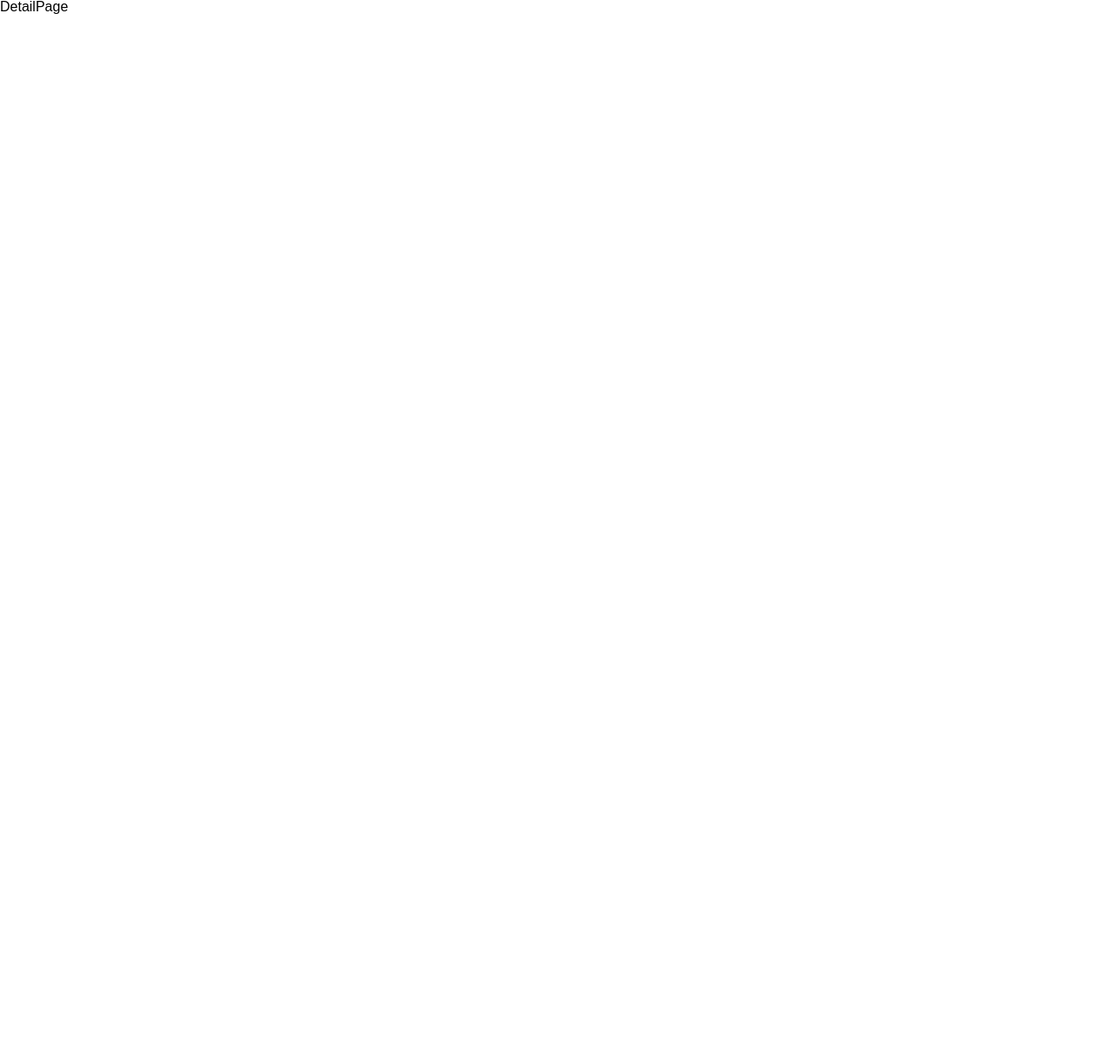
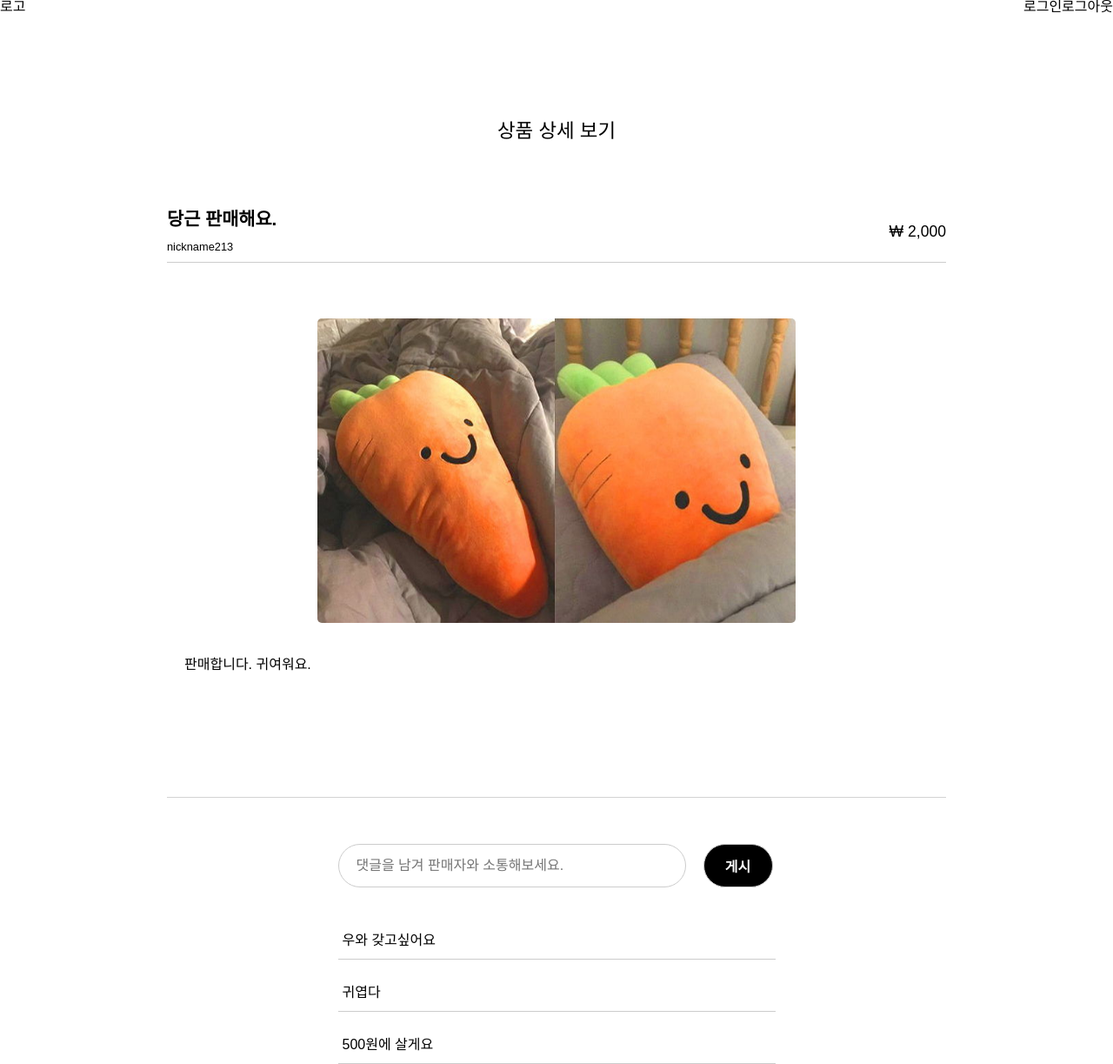
Before and after one commit to soolovepat/second-hand-frontend, a React (Create React App) app: page /detail in a window 1280 px wide. Shown: the whole page at 87% size. Before the commit the page ends 800 px from the top, so only its background shows below. Built offline with nearby package versions, Linux system fonts and the light colour scheme; the HTML template or start-up script is replaced by a standard one.

Commit message:
feat: detail page 레이아웃, example data 연결

```diff
--- a/src/common/Button.js
+++ b/src/common/Button.js
@@ -1,8 +1,8 @@
 import { css, styled } from "styled-components";
 
-const Button = ({ children, size, icon, theme, onClick }) => {
+const Button = ({ children, size, color, icon, onClick }) => {
   return (
-    <ButtonStyle size={size} icon={icon} theme={theme} onClick={onClick}>
+    <ButtonStyle size={size} icon={icon} color={color} onClick={onClick}>
       {children}
     </ButtonStyle>
   );
@@ -24,15 +24,26 @@ const ButtonStyle = styled.button`
     switch (props.size) {
       case "lg":
         return css`
-          background-color: white;
+          ${(props) =>
+            props.color &&
+            css`
+              background-color: ${(props) => props.color};
+              color: white;
+            `}
           height: 50px;
-          width: 200px;
+          width: 130px;
           font-weight: 600;
         `;
       case "md":
         return css`
-          height: 45px;
-          width: 130px;
+          ${(props) =>
+            props.color &&
+            css`
+              background-color: ${(props) => props.color};
+              color: white;
+            `}
+          height: 50px;
+          width: 80px;
         `;
       case "sm":
         return css`
--- a/src/common/Input.js
+++ b/src/common/Input.js
@@ -24,4 +24,5 @@ const StyledInput = styled.input`
   height: ${(props) => `${props.h}`};
   height: 50px;
   font-size: 1.2rem;
+  padding: 20px;
 `;
--- a/src/components/auth/AuthForm.js
+++ b/src/components/auth/AuthForm.js
@@ -61,9 +61,14 @@ const AuthForm = ({
         </>
       )}
       {!openSelect && (
-        <Button size="lg" onClick={rest.onSubmit}>
+        <Button size="lg" color={"black"} onClick={rest.onSubmit}>
           {type === "register" ? "회원가입" : "로그인"}
         </Button>
+      )}
+      {type === "login" && (
+        <p className="go-to-register" onClick={rest.goToRegister}>
+          {"회원가입 >"}
+        </p>
       )}
     </AuthFormBlock>
   );
@@ -77,6 +82,7 @@ const AuthFormBlock = styled.div`
   align-items: center;
   padding: 50px 20px;
   height: 100%;
+  position: relative;
   .title {
     font-size: 1.5rem;
     margin-bottom: 35px;
@@ -99,4 +105,12 @@ const AuthFormBlock = styled.div`
       height: 400px;
       margin-top: 100px;
     `}
+
+  .go-to-register {
+    position: absolute;
+    bottom: -18%;
+    right: 8%;
+    color: #565656;
+    cursor: pointer;
+  }
 `;
--- /dev/null
+++ b/src/components/comments/CommentInput.js
@@ -0,0 +1,32 @@
+import styled from "styled-components";
+import Input from "../../common/Input";
+import Button from "../../common/Button";
+
+const CommentInput = () => {
+  return (
+    <CommentInputBlock>
+      <Input w={"400px"} ph={"댓글을 남겨 판매자와 소통해보세요."} />
+      <Button size="md" color={"black"}>
+        게시
+      </Button>
+    </CommentInputBlock>
+  );
+};
+
+export default CommentInput;
+
+const CommentInputBlock = styled.div`
+  display: flex;
+  align-items: center;
+  margin: 50px 0px;
+
+  input {
+    font-size: 1rem;
+  }
+
+  button {
+    margin-left: 20px;
+    font-size: 1rem;
+    font-weight: bold;
+  }
+`;
--- /dev/null
+++ b/src/components/comments/Comments.js
@@ -0,0 +1,23 @@
+import styled from "styled-components";
+
+const comments = ({ comments }) => {
+  return (
+    <CommentsBlock>
+      {comments?.map((comment) => (
+        <li key={comment.postId}>{comment.content}</li>
+      ))}
+    </CommentsBlock>
+  );
+};
+
+export default comments;
+
+const CommentsBlock = styled.div`
+  li {
+    height: 30px;
+    list-style: none;
+    border-bottom: 0.7px solid #ccc;
+    margin-top: 30px;
+    padding-left: 5px;
+  }
+`;
--- /dev/null
+++ b/src/components/details/Details.js
@@ -0,0 +1,78 @@
+import styled from "styled-components";
+import carrot from "../../assets/carrot.jpeg";
+
+const Details = ({ example, exampleNickname }) => {
+  return (
+    <>
+      <DetailHeaderBlock className="detailHeader">
+        <div className="detail-title">상품 상세 보기</div>
+        <div className="header-detail">
+          <div>
+            <p className="title">{example.title}</p>
+            <p className="nickname">{exampleNickname}</p>
+          </div>
+          <div>
+            <p className="price">₩ {example.price.toLocaleString()}</p>
+          </div>
+        </div>
+      </DetailHeaderBlock>
+      <DetailDescBlock>
+        <img src={carrot} alt="product" />
+        <div className="content">{example.content}</div>
+      </DetailDescBlock>
+    </>
+  );
+};
+
+export default Details;
+
+const DetailHeaderBlock = styled.div`
+  display: flex;
+  flex-direction: column;
+  justify-content: center;
+  align-items: center;
+  width: 100%;
+  height: 350px;
+  padding-top: 60px;
+
+  .detail-title {
+    font-size: 1.4rem;
+  }
+
+  .header-detail {
+    width: 70%;
+    margin-top: 80px;
+    display: flex;
+    justify-content: space-between;
+    align-items: center;
+    border-bottom: 1px solid #ccc;
+    padding-bottom: 10px;
+
+    .title {
+      font-size: 1.3rem;
+      font-weight: bold;
+    }
+    .nickname {
+      margin-top: 15px;
+      font-size: 0.8rem;
+    }
+    .price {
+      font-size: 1.1rem;
+    }
+  }
+`;
+
+const DetailDescBlock = styled.div`
+  width: 70%;
+  display: flex;
+  flex-direction: column;
+  align-items: center;
+  border-bottom: 1px solid lightgray;
+
+  .content {
+    width: 100%;
+    text-align: start;
+    min-height: 200px;
+    padding: 40px 20px;
+  }
+`;
--- a/src/containers/auth/LoginContainer.js
+++ b/src/containers/auth/LoginContainer.js
@@ -27,6 +27,10 @@ const LoginContainer = () => {
     setFormData({ ...formData, [name]: value });
   };
 
+  const goToRegister = () => {
+    navigate("/register");
+  };
+
   const onSubmit = (e) => {
     e.preventDefault();
     if (!Object.values(formData).every((item) => item !== "")) {
@@ -47,6 +51,7 @@ const LoginContainer = () => {
         formData={formData}
         onChangeform={onChangeform}
         onSubmit={onSubmit}
+        goToRegister={goToRegister}
       />
       <Toast />
     </>
--- /dev/null
+++ b/src/containers/comments/CommentsContainer.js
@@ -0,0 +1,13 @@
+import CommentInput from "../../components/comments/CommentInput";
+import Comments from "../../components/comments/Comments";
+
+const CommentsContainer = ({ comments }) => {
+  return (
+    <div>
+      <CommentInput />
+      <Comments comments={comments} />
+    </div>
+  );
+};
+
+export default CommentsContainer;
--- /dev/null
+++ b/src/containers/detail/DetailContainer.js
@@ -0,0 +1,44 @@
+import styled from "styled-components";
+import Details from "../../components/details/Details";
+import { useParams } from "react-router-dom";
+import CommentsContainer from "../comments/CommentsContainer";
+
+const DetailContainer = () => {
+  //   const params = useParams();
+
+  //mockup data
+  const exampleNickname = "nickname213";
+  const example = {
+    title: "당근 판매해요.",
+    content: "판매합니다. 귀여워요.",
+    price: 2000,
+    category: "디지털기기",
+    isSold: false,
+    img: [],
+    commentList: [
+      { postId: 3, content: "우와 갖고싶어요" },
+      { postId: 4, content: "귀엽다" },
+      { postId: 4, content: "500원에 살게요" },
+    ],
+  };
+
+  return (
+    <DetailBlock>
+      <Details example={example} exampleNickname={exampleNickname} />
+      <CommentsContainer comments={example.commentList} />
+    </DetailBlock>
+  );
+};
+
+export default DetailContainer;
+
+const DetailBlock = styled.div`
+  display: flex;
+  flex-direction: column;
+  align-items: center;
+  img {
+    max-width: 550px;
+    height: 350px;
+    border-radius: 5px;
+  }
+`;
--- a/src/pages/pages/DetailPage.js
+++ b/src/pages/pages/DetailPage.js
@@ -1,7 +1,16 @@
-import React from "react";
+import DetailContainer from "../../containers/detail/DetailContainer";
+import Header from "../../components/common/Header";
+import { useParams } from "react-router-dom";
 
 const DetailPage = () => {
-  return <div>DetailPage</div>;
+  const params = useParams();
+
+  return (
+    <>
+      <Header />
+      <DetailContainer />
+    </>
+  );
 };
 
 export default DetailPage;
```
Also changed, not shown: src/api/posts.js (+5 -2 lines), src/assets/carrot.jpeg (added).
